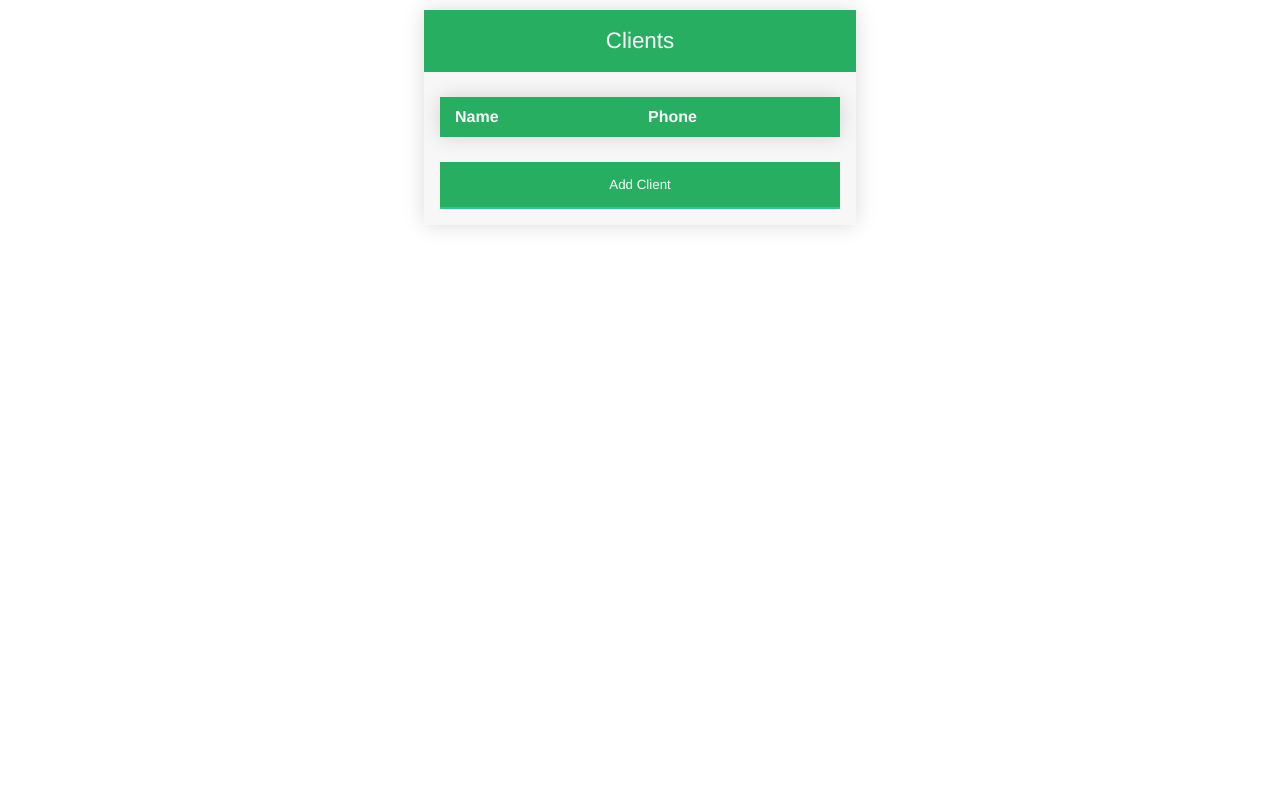
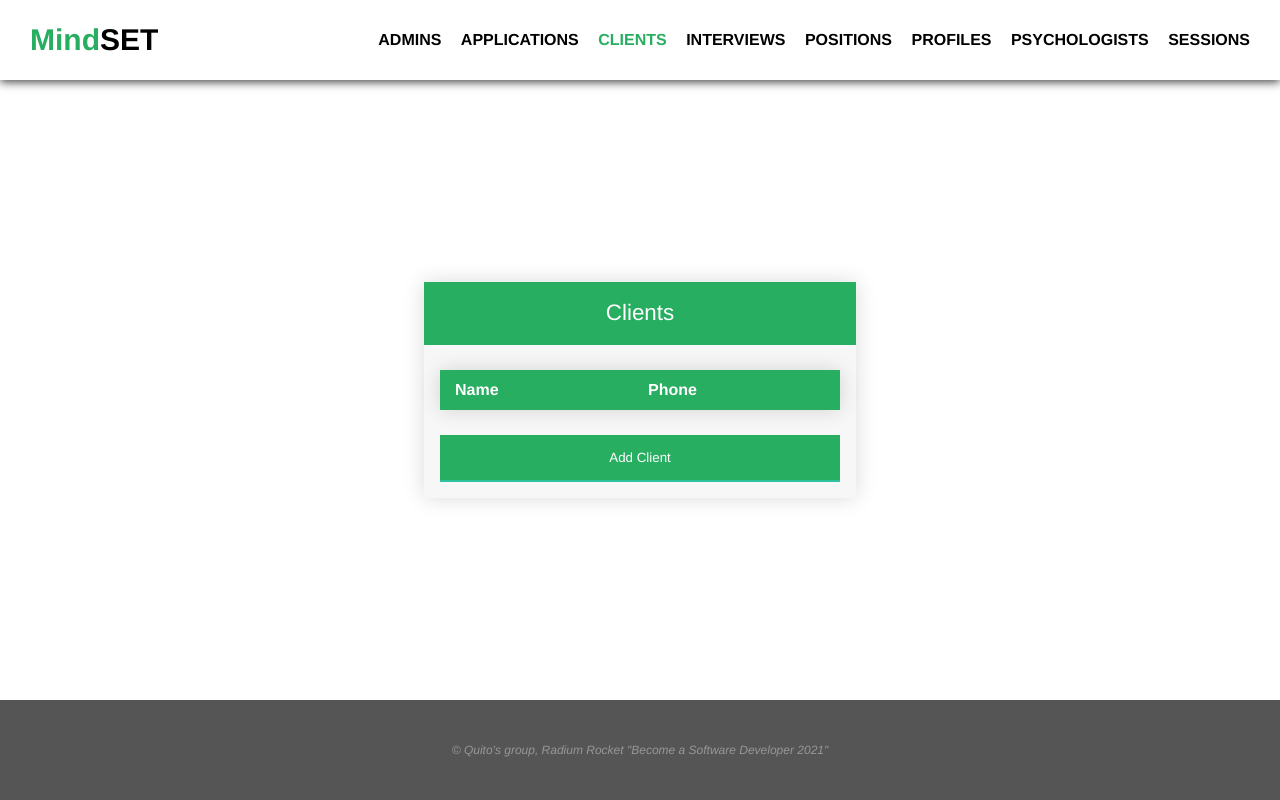
Before and after one commit to BaSD-2021/Esteban-MindSet-server, a website: page public/views/clientList.html in a window 1280 px wide. Drawn offline with Linux system fonts and the light colour scheme; no server answers.

Commit message:
MS-45: update layout

```diff
--- a/public/js/clientForm.js
+++ b/public/js/clientForm.js
@@ -1,4 +1,7 @@
 window.onload = () => {
+  const navButton = document.getElementById('clientsNav');
+  navButton.classList.add('activePage');
+
   const nameInput = document.getElementById('name');
   const phoneInput = document.getElementById('phone');
   const logoInput = document.getElementById('logo');
--- a/public/js/clientList.js
+++ b/public/js/clientList.js
@@ -9,6 +9,9 @@ const openNewClientForm = () => {
 };
 
 window.onload = () => {
+  const navButton = document.getElementById('clientsNav');
+  navButton.classList.add('activePage');
+
   const addClientButton = document.getElementById('addClient');
   addClientButton.onclick = openNewClientForm;
 
--- a/public/js/index.js
+++ b/public/js/index.js
@@ -0,0 +1,6 @@
+window.onload = () => {
+  const navButtons = document.querySelectorAll('header > nav > a');
+  navButtons.forEach((nav) => {
+    nav.classList.remove('activePage');
+  });
+};
--- a/public/views/clientList.html
+++ b/public/views/clientList.html
@@ -5,11 +5,24 @@
     <meta http-equiv="X-UA-Compatible" content="IE=edge">
     <meta name="viewport" content="width=device-width, initial-scale=1.0">
     <title>MindSet</title>
+    <link rel="stylesheet" href="../styles/reset.css">
     <link rel="stylesheet" href="../styles/styles.css">
-    <link rel="stylesheet" href="../styles/reset.css">
     <script src="../js/clientList.js"></script>
   </head>
   <body>
+    <header>
+      <a id="mindSetLogo" href="/"><span>Mind</span>SET</a>
+      <nav>
+        <a href="#">admins</a>
+        <a href="#">applications</a>
+        <a id="clientsNav" href="/views/clientList.html">clients</a>
+        <a href="#">interviews</a>
+        <a href="#">positions</a>
+        <a href="#">profiles</a>
+        <a href="#">psychologists</a>
+        <a href="#">sessions</a>
+      </nav>
+    </header>
     <div class="container">
       <h2 class="header">Clients</h2>
       <table class="list">
@@ -26,5 +39,8 @@
         Add Client
       </button>
     </div>
+    <footer>
+      <div>© Quito's group, Radium Rocket "Become a Software Developer 2021"</div>
+    </footer>
   </body>
 </html>
```
Also changed, not shown: public/views/clientForm.html (+17 -1 lines).
